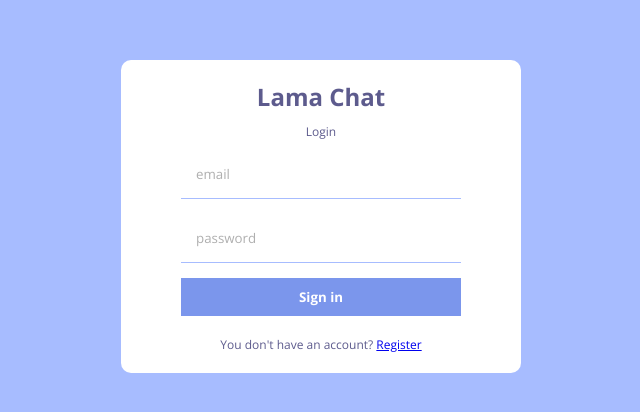
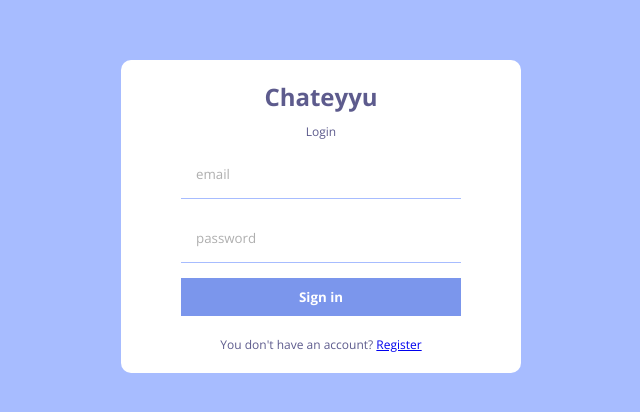
Before and after one commit to nabilweq/privatechat-app, a React (Create React App) app: page /login in a window 1280 px wide. Shown: the part 184-596 px from the top of the page, without its empty margins (319-959 px from the left). Built offline with nearby package versions, Linux system fonts and the light colour scheme; no server answers.

Commit message:
navbar logo fixed

```diff
--- a/src/components/Navbar.jsx
+++ b/src/components/Navbar.jsx
@@ -8,7 +8,7 @@ const Navbar = () => {
 
   return (
     <div className='navbar'>
-      <span className="logo">Lama Chat</span>
+      <span className="logo">nabilweq</span>
       <div className="user">
         <img src={currentUser.photoURL} alt="" />
         <span>{currentUser.displayName}</span>
--- a/src/pages/Login.jsx
+++ b/src/pages/Login.jsx
@@ -22,7 +22,7 @@ const Login = () => {
   return (
     <div className="formContainer">
       <div className="formWrapper">
-        <span className="logo">Lama Chat</span>
+        <span className="logo">Chateyyu</span>
         <span className="title">Login</span>
         <form onSubmit={handleSubmit}>
           <input type="email" placeholder="email" />
--- a/src/pages/Register.jsx
+++ b/src/pages/Register.jsx
@@ -62,7 +62,7 @@ const Register = () => {
   return (
     <div className="formContainer">
       <div className="formWrapper">
-        <span className="logo">Lama Chat</span>
+        <span className="logo">Chateyyu</span>
         <span className="title">Register</span>
         <form onSubmit={handleSubmit}>
           <input required type="text" placeholder="display name" />
```
